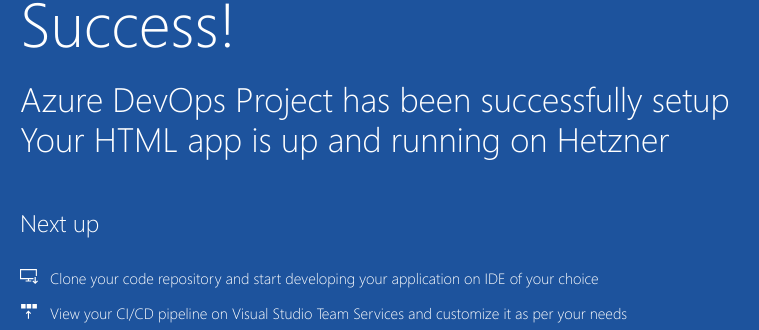
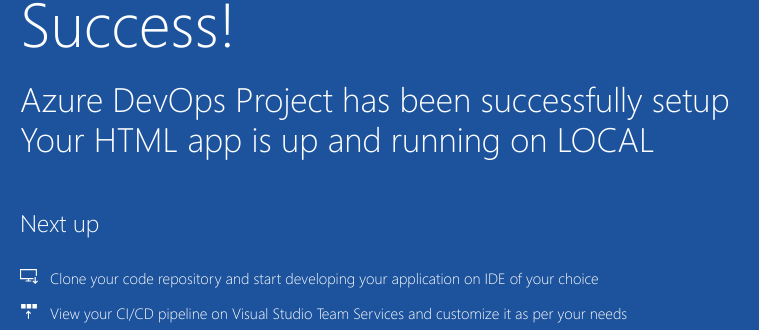
Before and after one commit to fuentes77/firstproject, a plain HTML site: page sample-project/index.html in a window 1280 px wide. Shown: the part 392-722 px from the top of the page, 205-964 px from the left. Drawn offline with Linux system fonts and the light colour scheme.

Commit message:
Merge conflict solved

```diff
--- a/sample-project/index.html
+++ b/sample-project/index.html
@@ -20,7 +20,7 @@
             <div class="content-body">
                 <div class="success-text">Success!</div>
                 <div class="description line-1"> Azure DevOps Project has been successfully setup</div>
-                <div class="description line-2"> Your HTML app is up and running on Hetzner</div>
+                <div class="description line-2"> Your HTML app is up and running on LOCAL</div>
                 <div class="next-steps-container">
                     <div class="next-steps-header">Next up</div>
                     <div class="next-steps-body">
```
